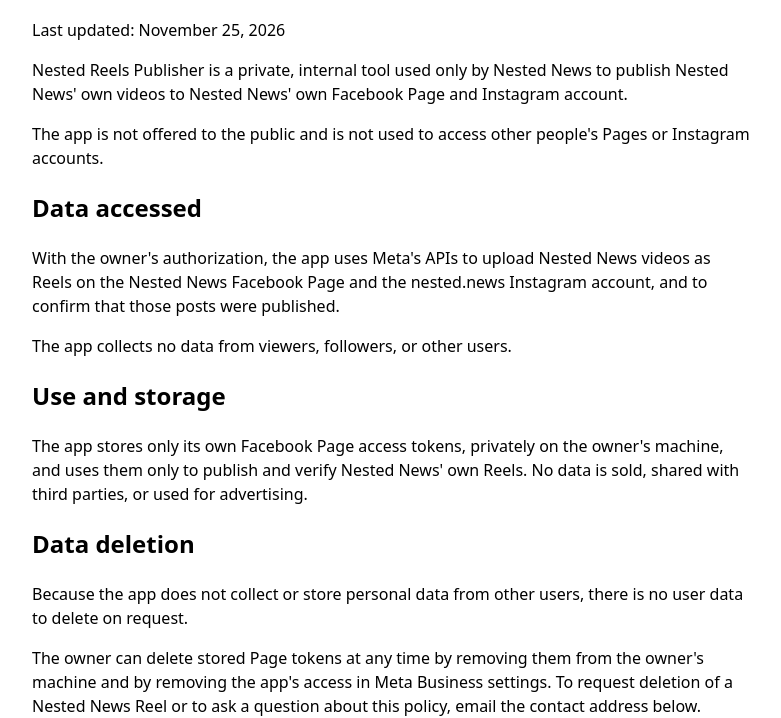
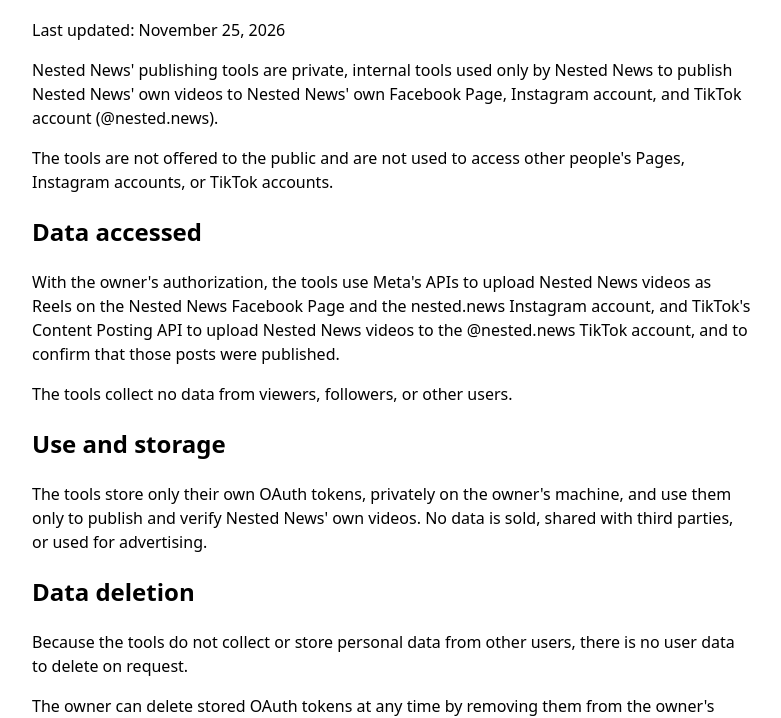
Before and after one commit to Zook-Jo/nested-news-privacy, a plain HTML site: page index.html in a window 1280 px wide. Shown: the part 91-809 px from the top of the page, without its empty margins (248-1029 px from the left). Drawn offline with Linux system fonts and the light colour scheme.

Commit message:
Add TikTok to the privacy policy and a Terms of Service page.

```diff
--- a/index.html
+++ b/index.html
@@ -2,16 +2,17 @@
 <body style="font-family:system-ui,sans-serif;max-width:720px;margin:40px auto;padding:0 16px;line-height:1.5">
 <h1>Privacy Policy</h1>
 <p>Last updated: November 25, 2026</p>
-<p>Nested Reels Publisher is a private, internal tool used only by Nested News to publish Nested News' own videos to Nested News' own Facebook Page and Instagram account.</p>
-<p>The app is not offered to the public and is not used to access other people's Pages or Instagram accounts.</p>
+<p>Nested News' publishing tools are private, internal tools used only by Nested News to publish Nested News' own videos to Nested News' own Facebook Page, Instagram account, and TikTok account (@nested.news).</p>
+<p>The tools are not offered to the public and are not used to access other people's Pages, Instagram accounts, or TikTok accounts.</p>
 <h2>Data accessed</h2>
-<p>With the owner's authorization, the app uses Meta's APIs to upload Nested News videos as Reels on the Nested News Facebook Page and the nested.news Instagram account, and to confirm that those posts were published.</p>
-<p>The app collects no data from viewers, followers, or other users.</p>
+<p>With the owner's authorization, the tools use Meta's APIs to upload Nested News videos as Reels on the Nested News Facebook Page and the nested.news Instagram account, and TikTok's Content Posting API to upload Nested News videos to the @nested.news TikTok account, and to confirm that those posts were published.</p>
+<p>The tools collect no data from viewers, followers, or other users.</p>
 <h2>Use and storage</h2>
-<p>The app stores only its own Facebook Page access tokens, privately on the owner's machine, and uses them only to publish and verify Nested News' own Reels. No data is sold, shared with third parties, or used for advertising.</p>
+<p>The tools store only their own OAuth tokens, privately on the owner's machine, and use them only to publish and verify Nested News' own videos. No data is sold, shared with third parties, or used for advertising.</p>
 <h2 id="data-deletion">Data deletion</h2>
-<p>Because the app does not collect or store personal data from other users, there is no user data to delete on request.</p>
-<p>The owner can delete stored Page tokens at any time by removing them from the owner's machine and by removing the app's access in Meta Business settings. To request deletion of a Nested News Reel or to ask a question about this policy, email the contact address below.</p>
+<p>Because the tools do not collect or store personal data from other users, there is no user data to delete on request.</p>
+<p>The owner can delete stored OAuth tokens at any time by removing them from the owner's machine and by removing the tools' access in Meta Business and TikTok developer settings. To request deletion of a Nested News video or to ask a question about this policy, email the contact address below.</p>
 <h2>Contact</h2>
 <p>zook.ai.bot@gmail.com</p>
+<p><a href="index.html">Privacy Policy</a> · <a href="terms.html">Terms of Service</a></p>
 </body></html>
```
Also changed, not shown: terms.html (added, +11 -0 lines).
